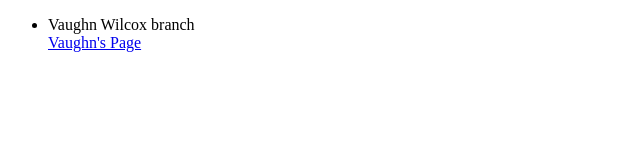
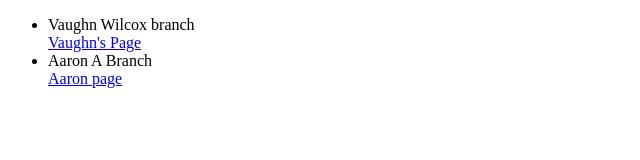
Before and after one commit to VWilcox143/teamGit, a plain HTML site: page index.html in a window 1280 px wide. Shown: the whole page, without its empty margins (0-640 px from the left). Drawn offline with Linux system fonts and the light colour scheme.

Commit message:
Aarons branch added.

```diff
--- a/index.html
+++ b/index.html
@@ -9,6 +9,8 @@
     <ul>
         <li>Vaughn Wilcox branch</li>
             <a href=" ./[Wilcox]page.html" class = "btn">Vaughn's Page</a>
+        <li>Aaron A Branch</li>
+            <a href="./[Aaron]page.html" class="btn">Aaron page</a>
     </ul>
 </body>
 </html>
```
Also changed, not shown: [Aaron]page.html (added).
